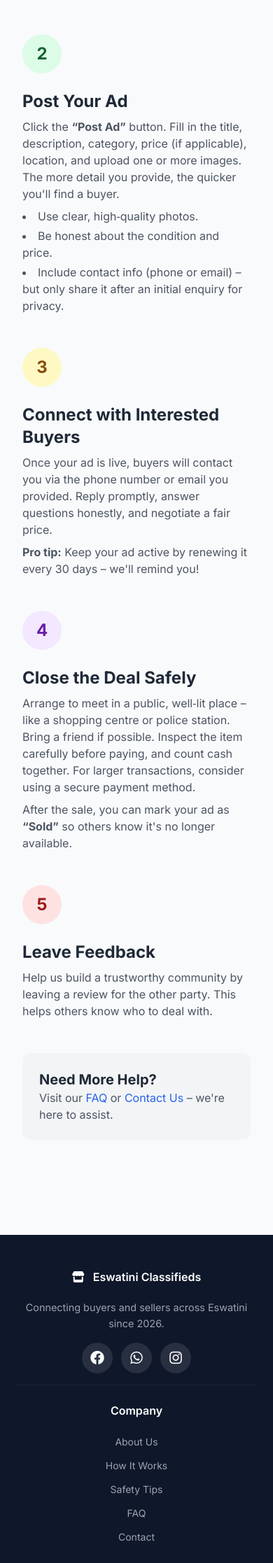
After one commit to Sihle-eng/eswatini-classifieds, a Flask app: page /how-it-works in a window 390 px wide. The commit adds this page. Shown: the part 607-2841 px from the top of the page at 70% size. Run offline with Flask 3, Linux system fonts and the light colour scheme; some libraries are stand-ins or nearby versions.

Commit message:
Fix footer responsiveness and add new pages

```diff
--- a/app/routes.py
+++ b/app/routes.py
@@ -2510,3 +2510,32 @@ def shared_content_calendar():
 def ads_txt():
     content = "google.com, pub-7007646558751886, DIRECT, f08c47fec0942fa0\n"
     return Response(content, mimetype='text/plain')
+
+
+@main.route('/about')
+def about():
+    return render_template('about.html')
+
+@main.route('/how-it-works')
+def how_it_works():
+    return render_template('how_it_works.html')
+
+@main.route('/safety-tips')
+def safety_tips():
+    return render_template('safety_tips.html')
+
+@main.route('/faq')
+def faq():
+    return render_template('faq.html')
+
+@main.route('/contact', methods=['GET', 'POST'])
+def contact():
+    if request.method == 'POST':
+        # Handle form submission (send email, save to DB, etc.)
+        flash('Your message has been sent. We\'ll get back to you soon.', 'success')
+        return redirect(url_for('main.contact'))
+    return render_template('contact.html')
+
+@main.route('/terms')
+def terms():
+    return render_template('terms.html')
--- a/app/templates/base.html
+++ b/app/templates/base.html
@@ -12,7 +12,7 @@
 
     <!-- SEO META TAGS -->
     <meta name="description"
-        content="Eswatini Classifieds - Find jobs, cars, property, and services across Eswatini. Buy, sell, and connect locally.">
+        content="{% block meta_description %}Eswatini Classifieds - Find jobs, cars, property, and services across Eswatini. Buy, sell, and connect locally.{% endblock %}">
     <meta name="keywords" content="Eswatini, classifieds, jobs, cars, property, Mbabane, Manzini, Swaziland, buy, sell">
     <meta name="author" content="Eswatini Classifieds">
     <meta name="robots" content="index, follow">
@@ -427,6 +427,51 @@
                 display: none !important;
             }
         }
+
+        /* --- NEW: Better footer responsive --- */
+        @media (max-width: 640px) {
+            .footer-container {
+                grid-template-columns: 1fr 1fr !important;
+                gap: 1.5rem !important;
+                text-align: left;
+            }
+
+            .footer-section h4 {
+                font-size: 1rem;
+            }
+
+            .footer-links a {
+                font-size: 0.875rem;
+            }
+
+            .footer-social {
+                justify-content: flex-start;
+            }
+        }
+
+        @media (max-width: 480px) {
+            .footer-container {
+                grid-template-columns: 1fr !important;
+                text-align: center;
+            }
+
+            .footer-social {
+                justify-content: center;
+            }
+
+            .footer-section {
+                padding-bottom: 1rem;
+                border-bottom: 1px solid rgba(255, 255, 255, 0.05);
+            }
+
+            .footer-section:last-child {
+                border-bottom: none;
+            }
+        }
+
+        .footer-section li {
+            word-break: break-word;
+        }
     </style>
     <!-- Google AdSense -->
     <script async src="https://pagead2.googlesyndication.com/pagead/js/adsbygoogle.js?client=ca-pub-7007646558751886"
@@ -732,18 +777,20 @@
     <main>
         {% block content %}{% endblock %}
     </main>
+
     <!-- Ad Unit: Header Banner -->
     <div style="text-align:center; margin: 10px 0;">
-        <ins class="adsbygoogle" style="display:block" data-ad-client="ca-pub-7007646558751886" data-ad-slot="3344774247"
-            data-ad-format="auto" data-full-width-responsive="true"></ins>
+        <ins class="adsbygoogle" style="display:block" data-ad-client="ca-pub-7007646558751886"
+            data-ad-slot="3344774247" data-ad-format="auto" data-full-width-responsive="true"></ins>
         <script>
             (adsbygoogle = window.adsbygoogle || []).push({});
         </script>
     </div>
 
-    <!-- Footer -->
+    <!-- Footer – FULLY RESPONSIVE (fixed overlap) -->
     <footer class="premium-footer">
         <div class="footer-container">
+            <!-- Brand -->
             <div class="footer-section">
                 <h4><i class="fas fa-store mr-2"></i> Eswatini Classifieds</h4>
                 <p class="text-sm text-gray-300 mb-4">Connecting buyers and sellers across Eswatini since 2026.</p>
@@ -758,15 +805,20 @@
                             class="fab fa-instagram text-xl"></i></a>
                 </div>
             </div>
+
+            <!-- Company -->
             <div class="footer-section">
-                <h4>Quick Links</h4>
+                <h4>Company</h4>
                 <ul class="footer-links">
-                    <li><a href="{{ url_for('main.home') }}">Home</a></li>
-                    <li><a href="{{ url_for('main.browse_ads') }}">Browse Ads</a></li>
-                    <li><a href="{{ url_for('main.post_ad') }}">Post Ad</a></li>
-                    <li><a href="{{ url_for('main.privacy') }}">Privacy Policy</a></li>
+                    <li><a href="{{ url_for('main.about') }}">About Us</a></li>
+                    <li><a href="{{ url_for('main.how_it_works') }}">How It Works</a></li>
+                    <li><a href="{{ url_for('main.safety_tips') }}">Safety Tips</a></li>
+                    <li><a href="{{ url_for('main.faq') }}">FAQ</a></li>
+                    <li><a href="{{ url_for('main.contact') }}">Contact</a></li>
                 </ul>
             </div>
+
+            <!-- Categories -->
             <div class="footer-section">
                 <h4>Categories</h4>
                 <ul class="footer-links">
@@ -774,14 +826,27 @@
                     <li><a href="{{ url_for('main.browse_ads', category='motors') }}">Motors</a></li>
                     <li><a href="{{ url_for('main.browse_ads', category='property') }}">Property</a></li>
                     <li><a href="{{ url_for('main.browse_ads', category='services') }}">Services</a></li>
+                    <li><a href="{{ url_for('main.browse_ads', category='general') }}">General</a></li>
                 </ul>
             </div>
+
+            <!-- Legal & Contact (FIXED: text-wrap & break-word) -->
             <div class="footer-section">
-                <h4>Contact</h4>
+                <h4>Legal</h4>
                 <ul class="footer-links">
-                    <li><i class="fas fa-map-marker-alt mr-2"></i> Mbabane, Eswatini</li>
-                    <li><i class="fas fa-phone mr-2"></i> +268 7970 8243</li>
-                    <li><i class="fas fa-envelope mr-2"></i> eswatiniclassifieds@gmail.com</li>
+                    <li><a href="{{ url_for('main.privacy') }}">Privacy Policy</a></li>
+                    <li><a href="{{ url_for('main.terms') }}">Terms of Service</a></li>
+                </ul>
+                <h4 class="mt-4">Contact</h4>
+                <ul class="footer-links">
+                    <li class="flex items-center gap-2 justify-center md:justify-start">
+                        <i class="fas fa-phone"></i>
+                        <span class="break-all">+268 7970 8243</span>
+                    </li>
+                    <li class="flex items-center gap-2 justify-center md:justify-start">
+                        <i class="fas fa-envelope"></i>
+                        <span class="break-all">eswatiniclassifieds@gmail.com</span>
+                    </li>
                 </ul>
             </div>
         </div>
--- /dev/null
+++ b/app/templates/how_it_works.html
@@ -0,0 +1,92 @@
+{% extends "base.html" %}
+
+{% block title %}How It Works – Eswatini Classifieds{% endblock %}
+
+{% block meta_description %}Learn how to buy and sell safely on Eswatini Classifieds. Step‑by‑step guide for posting
+ads, connecting with buyers, and closing deals.{% endblock %}
+
+{% block content %}
+<div class="container mx-auto px-4 py-12 max-w-4xl">
+    <h1 class="text-4xl font-bold text-gray-800 mb-6">How It Works</h1>
+    <p class="text-lg text-gray-600 mb-8">Getting started on Eswatini Classifieds is simple. Whether you're selling an
+        item or looking to buy, follow these steps to make the most of our platform.</p>
+
+    <div class="space-y-12">
+        <!-- Step 1 -->
+        <div class="flex flex-col md:flex-row gap-6 items-start">
+            <div
+                class="bg-blue-100 text-blue-800 rounded-full w-14 h-14 flex items-center justify-center text-2xl font-bold flex-shrink-0">
+                1</div>
+            <div>
+                <h2 class="text-2xl font-bold text-gray-800">Create an Account or Log In</h2>
+                <p class="text-gray-600 mt-2">If you're new, sign up for a free account using your email or phone. If
+                    you already have an account, simply log in. Having an account lets you post ads, save favourites,
+                    and manage your listings.</p>
+            </div>
+        </div>
+        <!-- Step 2 -->
+        <div class="flex flex-col md:flex-row gap-6 items-start">
+            <div
+                class="bg-green-100 text-green-800 rounded-full w-14 h-14 flex items-center justify-center text-2xl font-bold flex-shrink-0">
+                2</div>
+            <div>
+                <h2 class="text-2xl font-bold text-gray-800">Post Your Ad</h2>
+                <p class="text-gray-600 mt-2">Click the <strong>“Post Ad”</strong> button. Fill in the title,
+                    description, category, price (if applicable), location, and upload one or more images. The more
+                    detail you provide, the quicker you'll find a buyer.</p>
+                <ul class="list-disc list-inside text-gray-600 mt-2 space-y-1">
+                    <li>Use clear, high‑quality photos.</li>
+                    <li>Be honest about the condition and price.</li>
+                    <li>Include contact info (phone or email) – but only share it after an initial enquiry for privacy.
+                    </li>
+                </ul>
+            </div>
+        </div>
+        <!-- Step 3 -->
+        <div class="flex flex-col md:flex-row gap-6 items-start">
+            <div
+                class="bg-yellow-100 text-yellow-800 rounded-full w-14 h-14 flex items-center justify-center text-2xl font-bold flex-shrink-0">
+                3</div>
+            <div>
+                <h2 class="text-2xl font-bold text-gray-800">Connect with Interested Buyers</h2>
+                <p class="text-gray-600 mt-2">Once your ad is live, buyers will contact you via the phone number or
+                    email you provided. Reply promptly, answer questions honestly, and negotiate a fair price.</p>
+                <p class="text-gray-600 mt-2"><strong>Pro tip:</strong> Keep your ad active by renewing it every 30 days
+                    – we'll remind you!</p>
+            </div>
+        </div>
+        <!-- Step 4 -->
+        <div class="flex flex-col md:flex-row gap-6 items-start">
+            <div
+                class="bg-purple-100 text-purple-800 rounded-full w-14 h-14 flex items-center justify-center text-2xl font-bold flex-shrink-0">
+                4</div>
+            <div>
+                <h2 class="text-2xl font-bold text-gray-800">Close the Deal Safely</h2>
+                <p class="text-gray-600 mt-2">Arrange to meet in a public, well‑lit place – like a shopping centre or
+                    police station. Bring a friend if possible. Inspect the item carefully before paying, and count cash
+                    together. For larger transactions, consider using a secure payment method.</p>
+                <p class="text-gray-600 mt-2">After the sale, you can mark your ad as <strong>“Sold”</strong> so others
+                    know it's no longer available.</p>
+            </div>
+        </div>
+        <!-- Step 5 -->
+        <div class="flex flex-col md:flex-row gap-6 items-start">
+            <div
+                class="bg-red-100 text-red-800 rounded-full w-14 h-14 flex items-center justify-center text-2xl font-bold flex-shrink-0">
+                5</div>
+            <div>
+                <h2 class="text-2xl font-bold text-gray-800">Leave Feedback</h2>
+                <p class="text-gray-600 mt-2">Help us build a trustworthy community by leaving a review for the other
+                    party. This helps others know who to deal with.</p>
+            </div>
+        </div>
+    </div>
+
+    <div class="mt-12 p-6 bg-gray-100 rounded-xl">
+        <h3 class="text-xl font-bold text-gray-800">Need More Help?</h3>
+        <p class="text-gray-600">Visit our <a href="{{ url_for('main.faq') }}"
+                class="text-blue-600 hover:underline">FAQ</a> or <a href="{{ url_for('main.contact') }}"
+                class="text-blue-600 hover:underline">Contact Us</a> – we're here to assist.</p>
+    </div>
+</div>
+{% endblock %}
```
Also changed, not shown: app/templates/about.html (added, +37 -0 lines), app/templates/contact.html (added, +74 -0 lines), app/templates/faq.html (added, +83 -0 lines), app/templates/safety_tips.html (added, +80 -0 lines).
